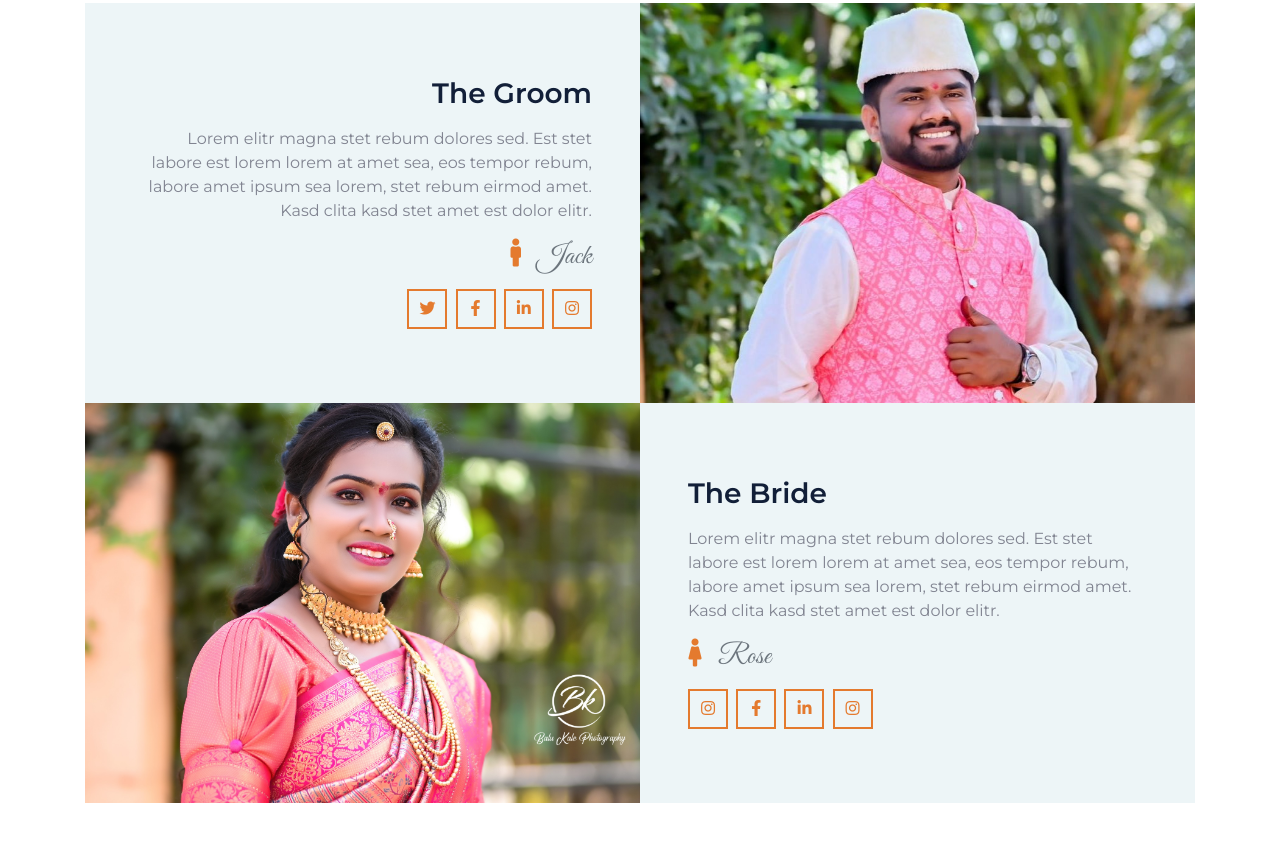
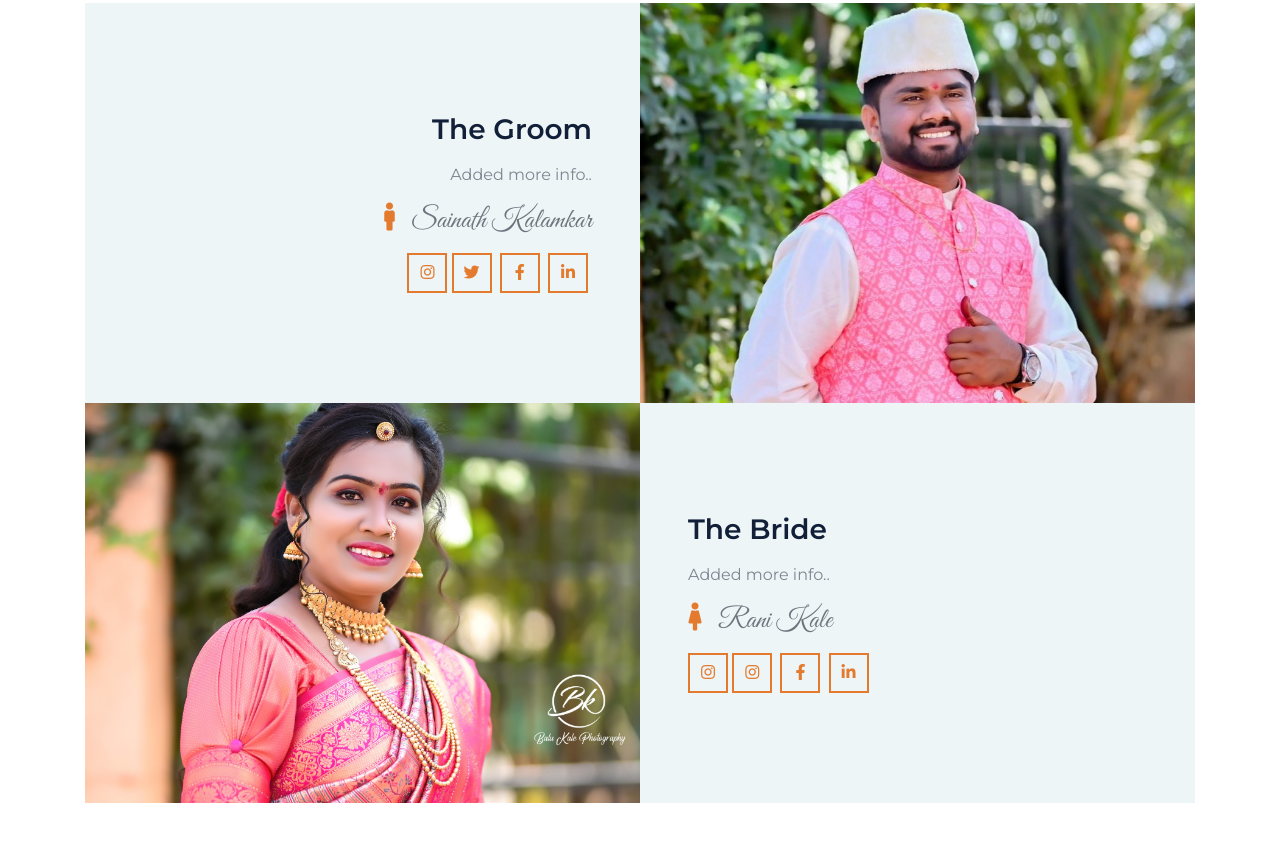
Before and after one commit to prasad-wandhekar3/Rani-Wedding, a plain HTML site: page index.html in a window 1280 px wide. Shown: the part 1153-1994 px from the top of the page. Drawn offline with nearby package versions, Linux system fonts and the light colour scheme.

Commit message:
first commit

```diff
--- a/index.html
+++ b/index.html
@@ -49,7 +49,7 @@
                 <a href="#family" class="nav-item nav-link">Family</a>
                 <a href="#event" class="nav-item nav-link">Event</a>
                 <a href="#rsvp" class="nav-item nav-link">RSVP</a>
-                <a href="#contact" class="nav-item nav-link">Contact</a>
+                <a href="#contact" class="nav-item nav-link">About Design</a>
             </div>
         </div>
     </nav>
@@ -137,13 +137,13 @@
                 <div class="col-md-6 p-0 text-center text-md-right">
                     <div class="h-100 d-flex flex-column justify-content-center bg-secondary p-5">
                         <h3 class="mb-3">The Groom</h3>
-                        <p>Lorem elitr magna stet rebum dolores sed. Est stet labore est lorem lorem at amet sea, eos tempor rebum, labore amet ipsum sea lorem, stet rebum eirmod amet. Kasd clita kasd stet amet est dolor elitr.</p>
-                        <h3 class="font-secondary font-weight-normal text-muted mb-3"><i class="fa fa-male text-primary pr-3"></i>Jack</h3>
+                        <p>Added more info..</p>
+                        <h3 class="font-secondary font-weight-normal text-muted mb-3"><i class="fa fa-male text-primary pr-3"></i>Sainath Kalamkar</h3>
                         <div class="position-relative">
+                            <a class="btn btn-outline-primary btn-square" href="https://www.instagram.com/sai_kalamkar_98/" target="_blank"><i class="fab fa-instagram"></i></a>
                             <a class="btn btn-outline-primary btn-square mr-1" href="#"><i class="fab fa-twitter"></i></a>
                             <a class="btn btn-outline-primary btn-square mr-1" href="#"><i class="fab fa-facebook-f"></i></a>
                             <a class="btn btn-outline-primary btn-square mr-1" href="#"><i class="fab fa-linkedin-in"></i></a>
-                            <a class="btn btn-outline-primary btn-square" href="#"><i class="fab fa-instagram"></i></a>
                         </div>
                     </div>
                 </div>
@@ -158,13 +158,13 @@
                 <div class="col-md-6 p-0 text-center text-md-left">
                     <div class="h-100 d-flex flex-column justify-content-center bg-secondary p-5">
                         <h3 class="mb-3">The Bride</h3>
-                        <p>Lorem elitr magna stet rebum dolores sed. Est stet labore est lorem lorem at amet sea, eos tempor rebum, labore amet ipsum sea lorem, stet rebum eirmod amet. Kasd clita kasd stet amet est dolor elitr.</p>
-                        <h3 class="font-secondary font-weight-normal text-muted mb-3"><i class="fa fa-female text-primary pr-3"></i>Rose</h3>
+                        <p>Added more info..</p>
+                        <h3 class="font-secondary font-weight-normal text-muted mb-3"><i class="fa fa-female text-primary pr-3"></i>Rani Kale</h3>
                         <div class="position-relative">
+                            <a class="btn btn-outline-primary btn-square" href="https://www.instagram.com/kale_rani_2000/" target="_blank"><i class="fab fa-instagram"></i></a>
                             <a class="btn btn-outline-primary btn-square mr-1" href="#"><i class="fab fa-instagram"></i></a>
                             <a class="btn btn-outline-primary btn-square mr-1" href="#"><i class="fab fa-facebook-f"></i></a>
                             <a class="btn btn-outline-primary btn-square mr-1" href="#"><i class="fab fa-linkedin-in"></i></a>
-                            <a class="btn btn-outline-primary btn-square" href="#"><i class="fab fa-instagram"></i></a>
                         </div>
                     </div>
                 </div>
```
